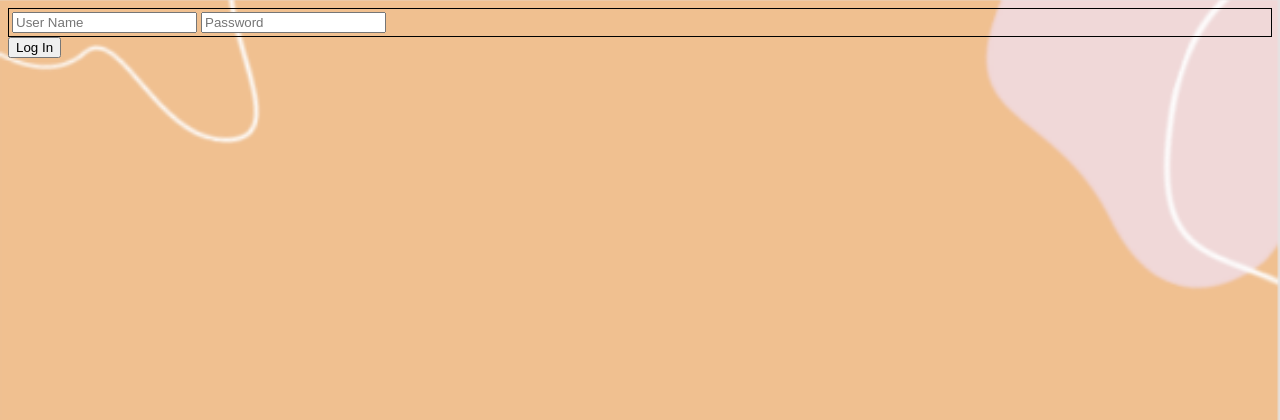
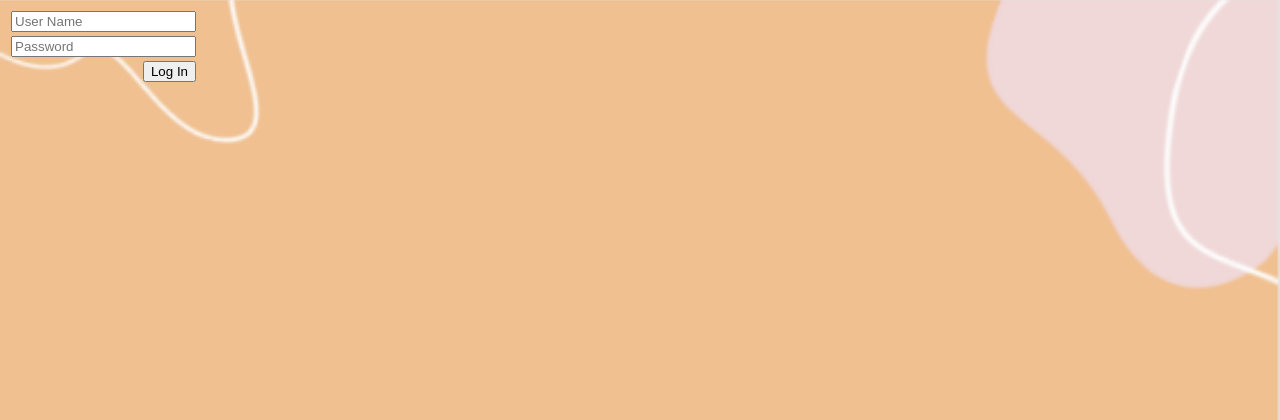
Before and after one commit to aUrelogs/wst_page, a PHP site: page / in a window 1280 px wide. Shown: the top 420 px of the page. Run offline with PHP 8.4, Linux system fonts and the light colour scheme.

Commit message:
css edit

```diff
--- a/indexfiles/design.css
+++ b/indexfiles/design.css
@@ -3,7 +3,7 @@ body {
    background-size: 100%;
 }
 
-table {
-    width: 100%;
-    border: 1px solid;
-  }
+form {
+
+
+}
--- a/indexfiles/index.html
+++ b/indexfiles/index.html
@@ -9,17 +9,22 @@
 </head>
 <body>
 
-    <forms action="" method="">
+    <form action="" method="">
         <table>
             <tr>
                 <td>
                     <input type="text" name="username" placeholder="User Name">
-                    <input type="password" name="password" placeholder="Password">
                 </td>
             </tr>
+            <tr>
+                <td> <input type="password" name="password" placeholder="Password"></td>
+            </tr>
+            <tr align="right">
+                <td><input type="submit" value="Log In"></td>
+            </tr>
         </table>
-        <input type="submit" value="Log In">
-    </forms>
+
+    </form>
 
 </body>
 </html>
```
